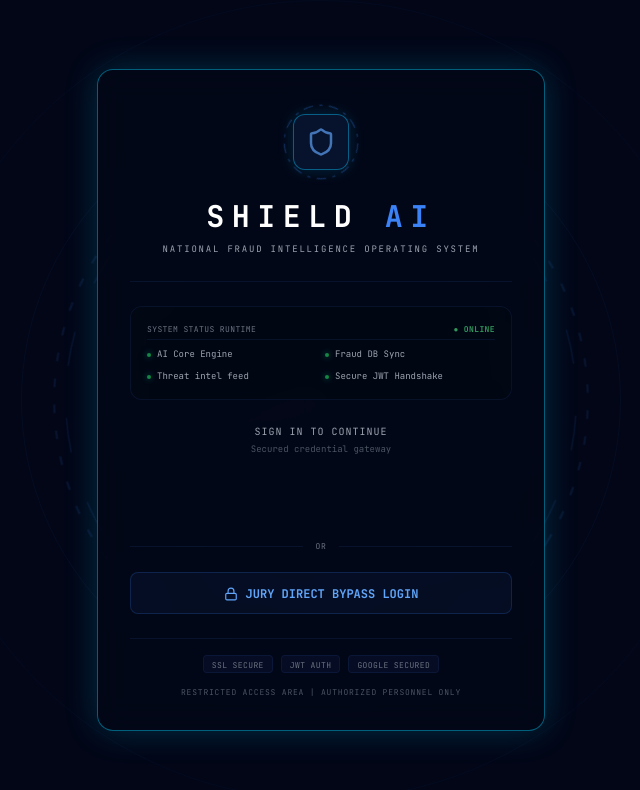
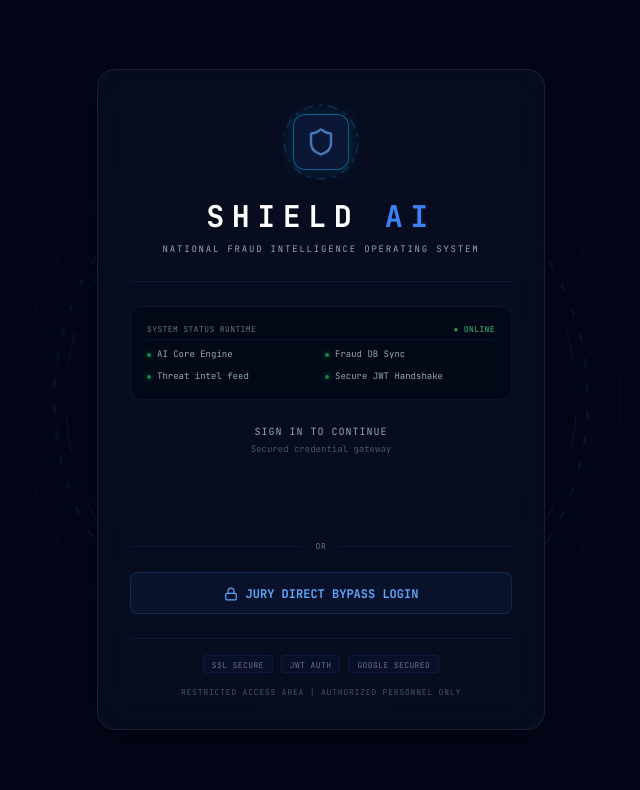
Before and after one commit to sukumar2351/SHIELD-AI-National-Digital-Fraud-Prevention-Public-Safety-Intelligence-Platform, a React (Vite) app in the folder frontend/: page /#/login in a window 1280 px wide. Shown: the top 790 px of the page, without its empty margins (319-959 px from the left). Built offline with nearby package versions, Linux system fonts and the light colour scheme.

Commit message:
feat: update investigator profile and implement premium glassmorphism UI

```diff
--- a/frontend/src/components/Navbar.tsx
+++ b/frontend/src/components/Navbar.tsx
@@ -82,7 +82,7 @@ export const Navbar: React.FC<NavbarProps> = ({ onNavigate }) => {
         {dropdownOpen && (
           <>
             <div className="fixed inset-0 z-40" onClick={() => setDropdownOpen(false)}></div>
-            <div className="absolute right-4 top-12 w-56 rounded-xl bg-gray-950 border border-blue-500/20 shadow-2xl z-50 p-2 font-mono text-xs divide-y divide-blue-500/10 backdrop-blur-xl bg-opacity-95">
+            <div className="absolute right-4 top-12 w-56 rounded-2xl glass-panel border border-white/10 shadow-2xl z-50 p-2 font-mono text-xs divide-y divide-blue-500/10">
               <div className="p-3 text-left">
                 <p className="text-white font-medium truncate">{fullName}</p>
                 <span className="mt-1.5 inline-block px-2 py-0.5 rounded bg-blue-500/10 border border-blue-500/30 text-blue-400 text-[8px] font-bold uppercase tracking-wider">
--- a/frontend/src/index.css
+++ b/frontend/src/index.css
@@ -4,14 +4,12 @@
 
 @layer base {
   body {
-    background-color: #020617;
+    background-color: #050913;
     background-image:
-      radial-gradient(at 0% 0%, rgba(9, 23, 48, 0.45) 0px, transparent 50%),
-      radial-gradient(at 50% 0%, rgba(2, 6, 23, 0.95) 0px, transparent 65%),
-      radial-gradient(at 100% 0%, rgba(10, 15, 30, 0.35) 0px, transparent 50%),
-      linear-gradient(rgba(18, 25, 41, 0.05) 1px, transparent 1px),
-      linear-gradient(90deg, rgba(18, 25, 41, 0.05) 1px, transparent 1px);
-    background-size: 100% 100%, 100% 100%, 100% 100%, 40px 40px, 40px 40px;
+      radial-gradient(at 0% 0%, rgba(59, 130, 246, 0.12) 0px, transparent 50%),
+      radial-gradient(at 50% 0%, rgba(14, 22, 40, 0.95) 0px, transparent 65%),
+      radial-gradient(at 100% 0%, rgba(34, 211, 238, 0.08) 0px, transparent 50%);
+    background-size: 100% 100%, 100% 100%, 100% 100%;
     font-family: 'Outfit', 'Inter', system-ui, -apple-system, sans-serif;
     position: relative;
     overflow-x: hidden;
@@ -23,56 +21,87 @@
     height: 6px;
   }
   ::-webkit-scrollbar-track {
-    background: #020617;
+    background: #050913;
   }
   ::-webkit-scrollbar-thumb {
-    background: #0f172a;
+    background: rgba(255, 255, 255, 0.05);
     border-radius: 4px;
-    border: 1px solid rgba(59, 130, 246, 0.1);
+    border: 1px solid rgba(255, 255, 255, 0.08);
   }
   ::-webkit-scrollbar-thumb:hover {
-    background: #1e40af;
-    border-color: rgba(59, 130, 246, 0.3);
+    background: rgba(59, 130, 246, 0.25);
+    border-color: rgba(59, 130, 246, 0.4);
   }
 }
 
 /* Glassmorphism Styles */
 .glass-panel {
-  background: rgba(4, 9, 24, 0.65);
-  backdrop-filter: blur(14px);
-  -webkit-backdrop-filter: blur(14px);
-  border: 1px solid rgba(59, 130, 246, 0.15);
-  box-shadow: 0 8px 32px 0 rgba(0, 0, 0, 0.45);
+  background: rgba(14, 22, 40, 0.45) !important;
+  backdrop-filter: blur(18px) !important;
+  -webkit-backdrop-filter: blur(18px) !important;
+  border: 1px solid rgba(255, 255, 255, 0.08) !important;
+  box-shadow: 0 8px 32px 0 rgba(0, 0, 0, 0.35) !important;
+  border-radius: 18px !important;
   position: relative;
   overflow: hidden;
 }
 
+/* Specific resets for layouts to align glass design */
+header {
+  background: rgba(14, 22, 40, 0.45) !important;
+  backdrop-filter: blur(18px) !important;
+  -webkit-backdrop-filter: blur(18px) !important;
+  border-bottom: 1px solid rgba(255, 255, 255, 0.08) !important;
+  border-top: none !important;
+  border-left: none !important;
+  border-right: none !important;
+}
+
+@media (min-width: 1024px) {
+  aside {
+    background: rgba(14, 22, 40, 0.45) !important;
+    backdrop-filter: blur(18px) !important;
+    -webkit-backdrop-filter: blur(18px) !important;
+    border-radius: 18px !important;
+    margin: 16px;
+    height: calc(100vh - 7rem) !important;
+    border: 1px solid rgba(255, 255, 255, 0.08) !important;
+  }
+}
+
 .glass-panel-critical {
-  background: rgba(20, 6, 6, 0.65);
-  backdrop-filter: blur(14px);
-  border: 1px solid rgba(239, 68, 68, 0.25);
-  box-shadow: 0 8px 32px 0 rgba(0, 0, 0, 0.55);
+  background: rgba(20, 6, 6, 0.45) !important;
+  backdrop-filter: blur(18px) !important;
+  border: 1px solid rgba(239, 68, 68, 0.25) !important;
+  box-shadow: 0 8px 32px 0 rgba(0, 0, 0, 0.45) !important;
+  border-radius: 18px !important;
 }
 
 .glass-panel-warning {
-  background: rgba(20, 15, 6, 0.65);
-  backdrop-filter: blur(14px);
-  border: 1px solid rgba(245, 158, 11, 0.22);
-  box-shadow: 0 8px 32px 0 rgba(0, 0, 0, 0.48);
+  background: rgba(20, 15, 6, 0.45) !important;
+  backdrop-filter: blur(18px) !important;
+  border: 1px solid rgba(245, 158, 11, 0.22) !important;
+  box-shadow: 0 8px 32px 0 rgba(0, 0, 0, 0.4) !important;
+  border-radius: 18px !important;
 }
 
 .glass-card {
-  background: rgba(15, 23, 42, 0.35);
-  border: 1px solid rgba(255, 255, 255, 0.05);
+  background: rgba(14, 22, 40, 0.45) !important;
+  backdrop-filter: blur(18px) !important;
+  -webkit-backdrop-filter: blur(18px) !important;
+  border: 1px solid rgba(255, 255, 255, 0.08) !important;
+  border-radius: 18px !important;
+  box-shadow: 0 8px 32px 0 rgba(0, 0, 0, 0.25) !important;
   transition: all 0.25s ease-in-out;
   position: relative;
   overflow: hidden;
 }
 
 .glass-card:hover {
-  background: rgba(15, 23, 42, 0.55);
-  border-color: rgba(0, 210, 255, 0.35);
-  box-shadow: 0 0 20px rgba(0, 210, 255, 0.12);
+  background: rgba(14, 22, 40, 0.6) !important;
+  border-color: rgba(0, 210, 255, 0.35) !important;
+  box-shadow: 0 0 20px rgba(0, 210, 255, 0.12) !important;
+  transform: translateY(-2px);
 }
 
 /* Grid Matrix scanning */
```
